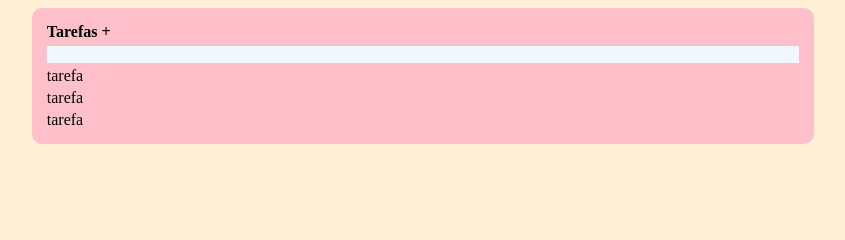
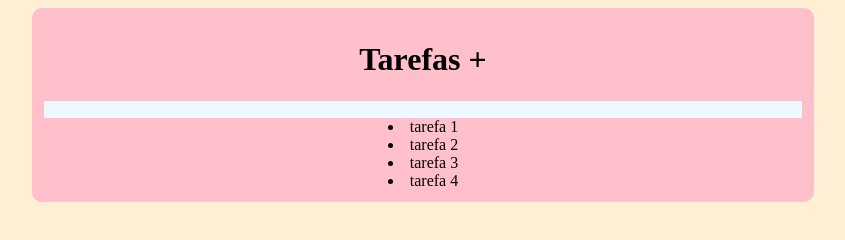
Before and after one commit to Saviolbn/Afazeres, a plain HTML site: page index.html in a window 1280 px wide. Shown: the whole page, without its empty margins (217-1062 px from the left). Drawn offline with Linux system fonts and the light colour scheme.

Commit message:
tabela mudado para lista

```diff
--- a/index.html
+++ b/index.html
@@ -6,30 +6,25 @@
     <link rel="stylesheet" href="styles.css">
     <meta http-equiv="X-UA-Compatible" content="IE=edge">
     <meta name="viewport" content="width=device-width, initial-scale=1.0">
-    <title>Document</title>
+    <title>Lista de Afazeres</title>
 </head>
 
 <body>
     <div class="container">
-        <table class="Lista">
-            <tr>
-                <th>Tarefas +</th>
-            </tr>
-            <tr>
-                <td>
-                    <input type="text" id="novaTarefa">
-                </td>
-            </tr>
-            <tr>
-                <td> tarefa </td>
-            </tr>
-            <tr>
-                <td> tarefa </td>
-            </tr>
-            <tr>
-                <td> tarefa </td>
-            </tr>
-        </table>
+        <h1>Tarefas +</h1>
+        <input type="text" id="novaTarefa">
+            <li>
+                tarefa 1
+            </li>
+            <li>
+                tarefa 2
+            </li>
+            <li>
+                tarefa 3
+            </li>
+            <li>
+                tarefa 4
+            </li>
     </div>
 </body>
 
```
